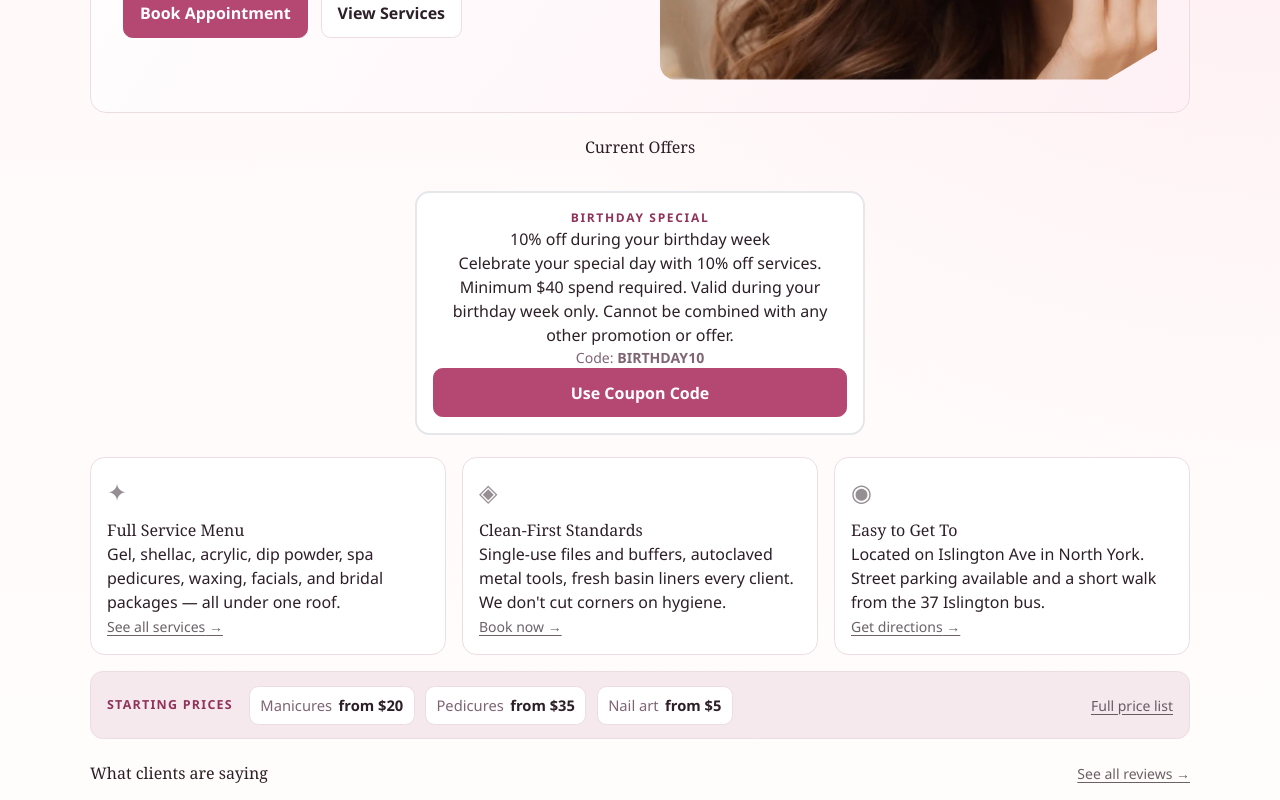
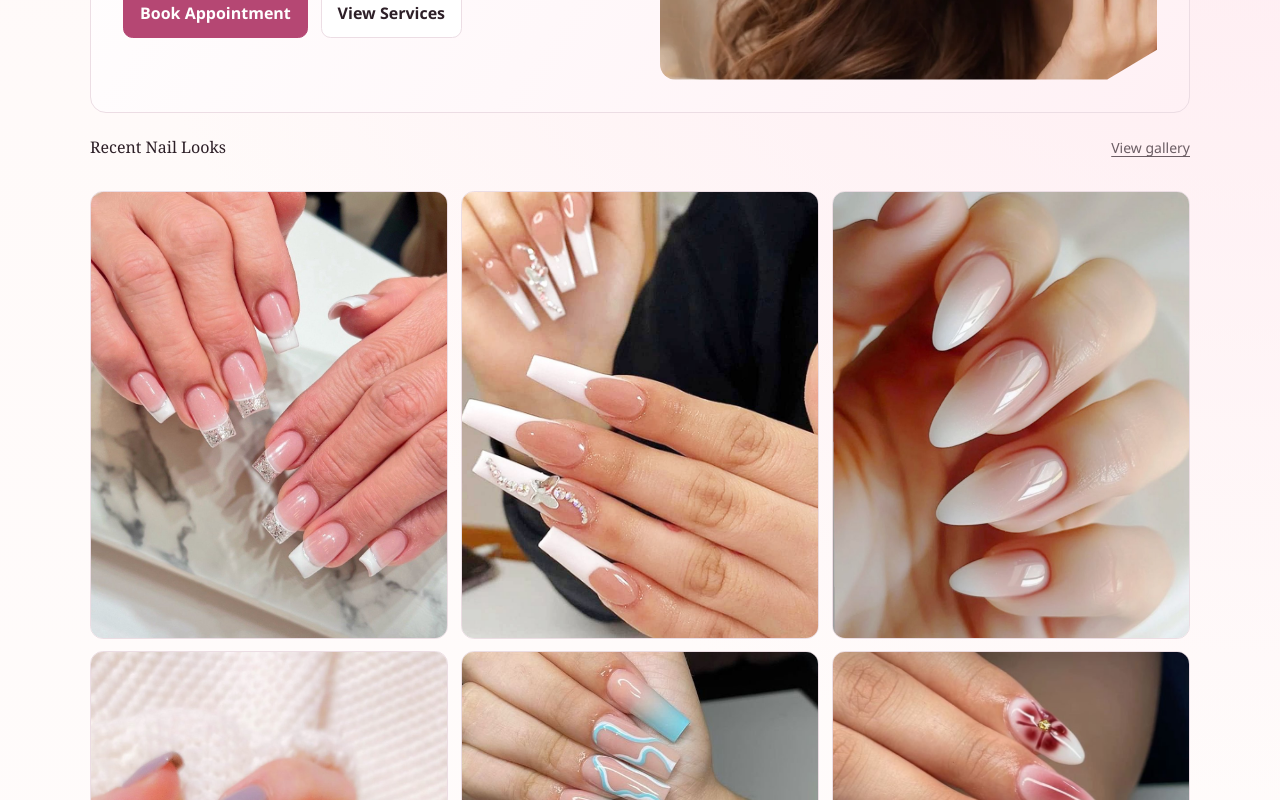
Before and after one commit to cindyorangis/lovelynails, a Next.js app: page / in a window 1280 px wide. Shown: the part 440-1240 px from the top of the page. Built offline with nearby package versions, Linux system fonts and the light colour scheme.

Commit message:
add hero pics to homepage

```diff
--- a/app/globals.css
+++ b/app/globals.css
@@ -463,6 +463,31 @@ h2 {
   object-position: center;
 }
 
+.home-gallery-section {
+  display: grid;
+  gap: 1rem;
+}
+
+.home-gallery-grid {
+  display: grid;
+  grid-template-columns: repeat(3, minmax(0, 1fr));
+  gap: 0.8rem;
+}
+
+.home-gallery-tile {
+  position: relative;
+  aspect-ratio: 4 / 5;
+  overflow: hidden;
+  border-radius: 0.8rem;
+  border: 1px solid var(--border);
+  background: var(--surface);
+}
+
+.home-gallery-tile img {
+  object-fit: cover;
+  object-position: center;
+}
+
 @media (max-width: 680px) {
   .hero--with-image {
     grid-template-columns: 1fr;
@@ -472,6 +497,9 @@ h2 {
     order: -1;
     aspect-ratio: 16 / 9;
     clip-path: none;
+  }
+  .home-gallery-grid {
+    grid-template-columns: repeat(2, minmax(0, 1fr));
   }
 }
 
--- a/app/page.tsx
+++ b/app/page.tsx
@@ -7,6 +7,7 @@ import {
   localDescription,
   siteConfig,
 } from "./site-data";
+import { serviceGalleryItems } from "./gallery/gallery-data";
 import { serviceCategories } from "./services/services-data";
 
 import ReviewsCarousel from "../components/ReviewCarousel";
@@ -42,6 +43,19 @@ const featureCards = [
     cta: "Get directions",
   },
 ];
+
+const homepageGallerySources = new Set([
+  "/gallery/3.jpg",
+  "/gallery/15.jpg",
+  "/gallery/18.jpg",
+  "/gallery/20.jpg",
+  "/gallery/22.jpg",
+  "/gallery/24.jpg",
+]);
+
+const homepageGalleryItems = serviceGalleryItems.filter((item) =>
+  homepageGallerySources.has(item.src),
+);
 
 // Pull a few representative reviews — move these to site-data if you want
 // to manage them centrally or fetch from Google Places API later.
@@ -185,6 +199,28 @@ export default function HomePage() {
       </section>
 
       {/* ── Active promotions ────────────────────────────────────────── */}
+      <section className="home-gallery-section" aria-label="Featured nail work">
+        <div className="section-header-row">
+          <h2>Recent Nail Looks</h2>
+          <Link href="/gallery" className="inline-link">
+            View gallery
+          </Link>
+        </div>
+        <div className="home-gallery-grid">
+          {homepageGalleryItems.map((item, index) => (
+            <div key={item.src} className="home-gallery-tile">
+              <Image
+                src={item.src}
+                alt={item.alt}
+                fill
+                sizes="(max-width: 680px) 46vw, (max-width: 1024px) 30vw, 320px"
+                priority={index < 2}
+              />
+            </div>
+          ))}
+        </div>
+      </section>
+
       {activePromotions.length > 0 && (
         <section aria-label="Current promotions" className="promotions-section">
           <h2 style={{ textAlign: "center", marginBottom: "2rem" }}>
```
